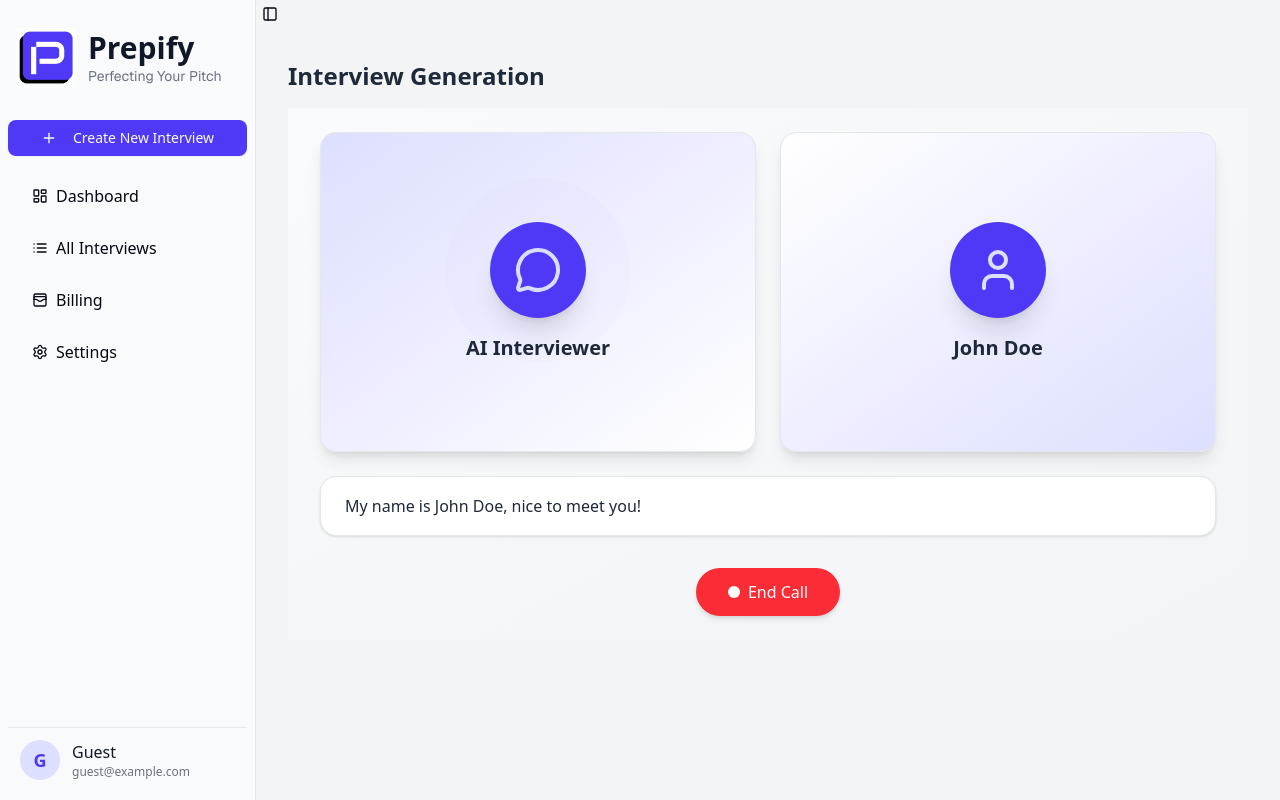
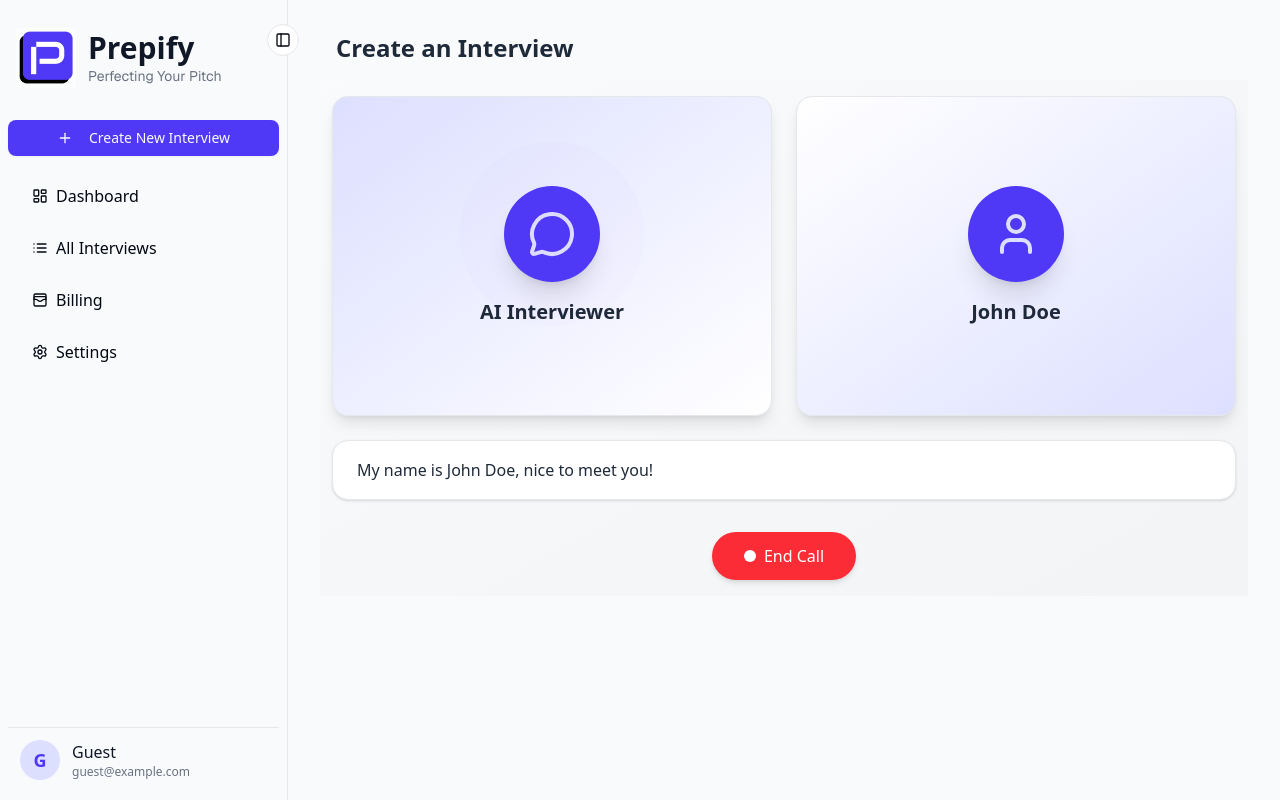
Before and after one commit to Madhuri36/Prepify, a Next.js app: page /interview in a window 1280 px wide. Built offline with nearby package versions, Linux system fonts and the light colour scheme; no server answers.

Commit message:
added menu sidebar

```diff
--- a/app/(main)/_components/AppSidebar.jsx
+++ b/app/(main)/_components/AppSidebar.jsx
@@ -1,4 +1,5 @@
 "use client";
+
 import { Button } from "@/components/ui/button";
 import {
   Sidebar,
@@ -11,29 +12,55 @@ import {
   SidebarMenuItem,
 } from "@/components/ui/sidebar";
 import { SideBarOptions } from "@/constants/Constants";
-import { Plus } from "lucide-react";
+import { Plus, PanelLeft, PanelRight } from "lucide-react";
 import Link from "next/link";
 import { usePathname } from "next/navigation";
 import { useAuth } from "@/hooks/userDetails";
 
-export default function AppSidebar() {
+export default function AppSidebar({ isCollapsed, toggleSidebar }) {
   const path = usePathname();
-  const { user, loading, getUsername, getEmail } = useAuth();
+  const { loading, getUsername, getEmail } = useAuth();
 
-  console.log("Current Path:", path);
+  const iconSize = isCollapsed ? 20 : 16;
+  const plusIconSize = isCollapsed ? 20 : 16;
 
   return (
-    <Sidebar>
-      {/* Header Section */}
+    <Sidebar
+      className={`relative flex flex-col h-screen border-r dark:border-gray-700 bg-white dark:bg-gray-800 transition-all duration-300 ${
+        isCollapsed ? "w-22" : "w-72"
+      }`}
+    >
+      {/* Toggle Button */}
+      <Button
+        variant="ghost"
+        size="icon"
+        onClick={toggleSidebar}
+        className="absolute top-6 right-[-0.75rem] z-20 bg-white dark:bg-gray-800 border dark:border-gray-700 rounded-full h-8 w-8 hover:bg-gray-100 dark:hover:bg-gray-700 flex items-center justify-center"
+      >
+        {isCollapsed ? (
+          <PanelRight size={iconSize} />
+        ) : (
+          <PanelLeft size={iconSize} />
+        )}
+      </Button>
+
+      {/* Header */}
       <SidebarHeader>
-        <div className="flex items-center space-x-3 p-2 mt-3">
+        <div
+          className={`flex items-center p-2 mt-3 ${
+            isCollapsed ? "justify-center" : "space-x-3"
+          }`}
+        >
           <img
             src="/logo.png"
             alt="logo"
-            width={60}
-            height={60}
-            className="w-[60px] h-[60px]"
+            width={isCollapsed ? 50 : 60}
+            height={isCollapsed ? 50 : 60}
+            className={`transition-all ${
+              isCollapsed ? "w-[50px] h-[50px]" : "w-[60px] h-[60px]"
+            }`}
           />
+          {!isCollapsed && (
             <div className="flex flex-col">
               <h1 className="text-3xl font-extrabold text-gray-900 dark:text-white">
                 Prepify
@@ -42,65 +69,92 @@ export default function AppSidebar() {
                 Perfecting Your Pitch
               </p>
             </div>
+          )}
         </div>
-        <Link href="/interview">
-          <Button className="w-full mt-4 cursor-pointer">
-            <Plus className="mr-2 h-4 w-4" /> Create New Interview
+        <Link href="/interview" className="block mt-4">
+          <Button
+            className={`w-full cursor-pointer flex items-center justify-center ${
+              isCollapsed ? "p-2" : "px-4 py-2"
+            }`}
+          >
+            <Plus
+              className={`${
+                !isCollapsed ? "mr-2" : ""
+              }`}
+              size={plusIconSize}
+            />
+            {!isCollapsed && "Create New Interview"}
           </Button>
         </Link>
       </SidebarHeader>
 
-      {/* Sidebar Menu */}
-      <SidebarContent>
+      {/* Menu */}
+      <SidebarContent className="flex-1 overflow-y-auto">
         <SidebarGroup>
           <SidebarMenu>
-            {SideBarOptions.map((option, index) => (
+            {SideBarOptions.map((option, index) => {
+              const active = path === option.path;
+              return (
                 <SidebarMenuItem key={index} className="p-1">
                   <SidebarMenuButton
                     asChild
-                  className={`p-5 ${path == option.path && "bg-[#DDDFFF]"}`}
+                    className={`p-5 ${active ? "bg-[#DDDFFF] dark:bg-primary/20" : ""}`}
                   >
                     <Link href={option.path} className="flex items-center gap-2">
                       <option.icon
-                      className={`h-5 w-5 ${
-                        path == option.path && "text-primary"
+                        className={`${
+                          active ? "text-primary dark:text-white" : ""
                         }`}
+                        size={isCollapsed ? 20 : 16}
                       />
+                      {!isCollapsed && (
                         <span
                           className={`text-[16px] font-medium ${
-                        path == option.path && "text-primary"
+                            active ? "text-primary dark:text-white" : ""
                           }`}
                         >
                           {option.name}
                         </span>
+                      )}
                     </Link>
                   </SidebarMenuButton>
                 </SidebarMenuItem>
-            ))}
+              );
+            })}
           </SidebarMenu>
         </SidebarGroup>
       </SidebarContent>
+
+      {/* Footer */}
       <SidebarFooter>
-        <div className="p-3 border-t">
+        <div
+          className={`p-3 border-t dark:border-gray-700 ${
+            isCollapsed ? "justify-center flex" : ""
+          }`}
+        >
           {loading ? (
-            <div className="flex items-center gap-3">
+            <div className={`flex items-center gap-3 ${isCollapsed ? "justify-center" : ""}`}>
               <div className="w-10 h-10 bg-gray-200 rounded-full animate-pulse"></div>
+              {!isCollapsed && (
                 <div className="flex-1">
                   <div className="h-4 bg-gray-200 rounded animate-pulse mb-1"></div>
                   <div className="h-3 bg-gray-200 rounded animate-pulse"></div>
                 </div>
+              )}
             </div>
           ) : (
-            <div className="flex items-center gap-3">
+            <div className={`flex items-center gap-3 ${isCollapsed ? "justify-center" : ""}`}>
               <div className="w-10 h-10 flex items-center justify-center rounded-full bg-[#DDDFFF] text-lg font-bold text-primary hover:cursor-pointer">
-                {getUsername().charAt(0).toUpperCase()}
+                {getUsername()?.charAt(0).toUpperCase() || "U"}
               </div>
+              {!isCollapsed && (
                 <div className="flex-1 min-w-0 hover:cursor-pointer">
                   <p className="text-md font-medium text-gray-900 dark:text-white truncate">
                     {getUsername()}
                   </p>
                   <p className="text-xs text-gray-500 truncate">{getEmail()}</p>
                 </div>
+              )}
             </div>
           )}
         </div>
--- a/app/(main)/interview/_components/Agent.jsx
+++ b/app/(main)/interview/_components/Agent.jsx
@@ -22,7 +22,7 @@ function Agent({ userName = "John Doe" }) {
   return (
     <div className="mt-4 bg-gradient-to-br from-gray-50 to-gray-100">
       {/* Main Content */}
-      <div className="px-4 sm:px-6 lg:px-8 py-6">
+      <div className="px-4 sm:px-6 lg:px-3 py-4">
         <div className="max-w-6xl mx-auto">
           {/* Video Call Cards */}
           <div className="grid grid-cols-1 md:grid-cols-2 gap-6 mb-6">
--- a/app/(main)/interview/page.jsx
+++ b/app/(main)/interview/page.jsx
@@ -4,7 +4,7 @@ import Agent from './_components/Agent'
 function page() {
   return (
     <>
-    <h2 className='text-2xl font-bold text-gray-800'>Interview Generation</h2>
+    <h2 className='text-2xl font-bold text-gray-800 ml-4'>Create an Interview</h2>
     <Agent userName="John Doe" userId="user1" type="generate" />
     </>
   )
--- a/app/(main)/provider.js
+++ b/app/(main)/provider.js
@@ -1,17 +1,33 @@
-import { SidebarProvider, SidebarTrigger } from "@/components/ui/sidebar";
-import React from "react";
+"use client";
+
+import React, { useState } from "react";
 import AppSidebar from "./_components/AppSidebar";
+import { SidebarProvider } from "@/components/ui/sidebar";
 
-function DashboardProvider({ children }) {
+export default function DashboardProvider({ children }) {
+  const [isCollapsed, setIsCollapsed] = useState(false);
+
+  const toggleSidebar = () => {
+    setIsCollapsed(prevState => !prevState);
+  };
+
   return (
     <SidebarProvider>
-      <AppSidebar />
-      <div className="w-full">
-        <SidebarTrigger />
-        {children}
-    </div>
+      <div className="h-screen w-full bg-gray-50 dark:bg-gray-900 flex">
+        {/* Sidebar */}
+        <div className="fixed top-0 left-0 h-screen z-10">
+          <AppSidebar isCollapsed={isCollapsed} toggleSidebar={toggleSidebar} />
+        </div>
+
+        {/* Main content */}
+        <main
+          className={`h-screen overflow-y-auto transition-all duration-300 ease-in-out flex-1 ${
+            isCollapsed ? "ml-20" : "ml-72"
+          }`}
+        >
+          {children}
+        </main>
+      </div>
     </SidebarProvider>
   );
 }
-
-export default DashboardProvider;
```
Lines whose indentation alone changed are shown as unchanged.
